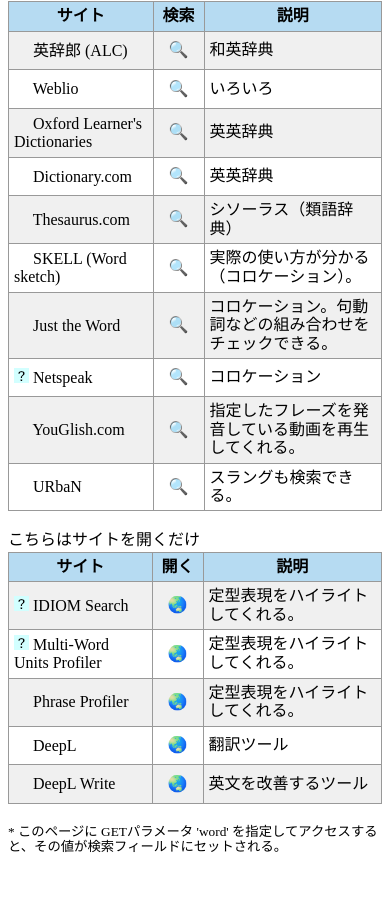
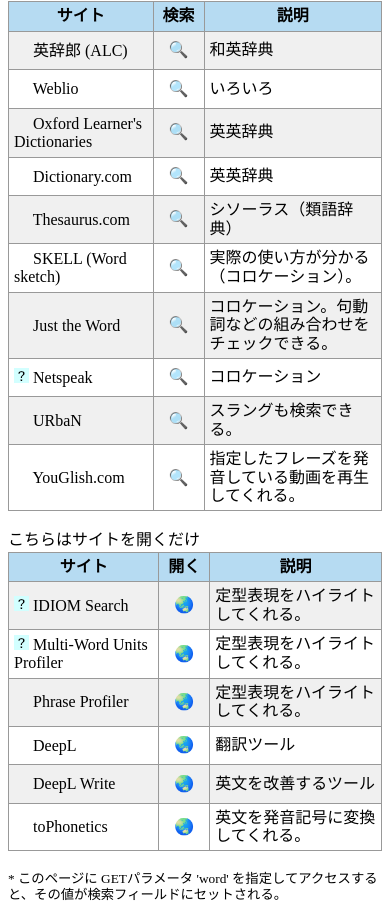
Before and after one commit to kura5/search-english-word, a PHP site: page / in a window 390 px wide. Shown: the part 108-1023 px from the top of the page. Before the commit the page ends 961 px from the top, so only its background shows below. Run offline with PHP 8.4, Linux system fonts and the light colour scheme.

Commit message:
載せているサイトの順番を変えた, etc.
ToPhoneticsサイトを追加したり。

```diff
--- a/public/index.php
+++ b/public/index.php
@@ -27,7 +27,7 @@ echo file_get_contents('./css/normalize.min.css');
 echo file_get_contents('./css/main.css');
 ?>
 </style>
-  <script src="js/main.js?t=3" defer></script>
+  <script src="js/main.js?t=4" defer></script>
 </head>
 <body>
     <main>
@@ -114,19 +114,19 @@ echo file_get_contents('./css/main.css');
         </tr>
         <tr>
           <td>
+            <img src="https://www.google.com/s2/favicons?domain=www.urbandictionary.com&amp;sz=15" height="15" width="15" alt="">
+            URbaN
+          </td>
+          <td><button id="btnUrban" class="btnSearch" title="このサイトで検索する">&#x1f50d;</button></td>
+          <td>スラングも検索できる。</td>
+        </tr>
+        <tr>
+          <td>
             <img src="https://www.google.com/s2/favicons?domain=youglish.com&amp;sz=15" height="15" width="15" alt="">
             YouGlish.com
           </td>
           <td><button id="btnYouGlish" class="btnSearch" title="このサイトで検索する">&#x1f50d;</button></td>
           <td>指定したフレーズを発音している動画を再生してくれる。</td>
-        </tr>
-        <tr>
-          <td>
-            <img src="https://www.google.com/s2/favicons?domain=www.urbandictionary.com&amp;sz=15" height="15" width="15" alt="">
-            URbaN
-          </td>
-          <td><button id="btnUrban" class="btnSearch" title="このサイトで検索する">&#x1f50d;</button></td>
-          <td>スラングも検索できる。</td>
         </tr>
         </tbody>
         </table>
@@ -181,6 +181,14 @@ echo file_get_contents('./css/main.css');
           <td><button id="btnDeepLWrite" class="btnOpen" title="サイトを開く">&#x1f30f;</button></td>
           <td>英文を改善するツール</td>
         </tr>
+        <tr>
+          <td>
+            <img src="https://www.google.com/s2/favicons?domain=tophonetics.com&amp;sz=15" height="15" width="15" alt="">
+            toPhonetics
+          </td>
+          <td><button id="btnToPhonetics" class="btnOpen" title="サイトを開く">&#x1f30f;</button></td>
+          <td>英文を発音記号に変換してくれる。</td>
+        </tr>
         </tbody>
         </table>
     </div>
--- a/public/js/main.js
+++ b/public/js/main.js
@@ -42,15 +42,15 @@ window.addEventListener('DOMContentLoaded', (event) => {
         const wordEscaped = encodeURIComponent(elmWord.value);
         window.open(`https://netspeak.org/#q=${wordEscaped}&corpus=web-en`, '_blank');
     });
+    document.querySelector('#btnUrban').addEventListener('click', () => {
+        if (elmWord.value == '') return;
+        const wordEscaped = encodeURIComponent(elmWord.value);
+        window.open(`https://www.urbandictionary.com/define.php?term=${wordEscaped}`, '_blank');
+    });
     document.querySelector('#btnYouGlish').addEventListener('click', () => {
         if (elmWord.value == '') return;
         const wordEscaped = encodeURIComponent(elmWord.value);
         window.open(`https://youglish.com/pronounce/${wordEscaped}/english?`, '_blank');
-    });
-    document.querySelector('#btnUrban').addEventListener('click', () => {
-        if (elmWord.value == '') return;
-        const wordEscaped = encodeURIComponent(elmWord.value);
-        window.open(`https://www.urbandictionary.com/define.php?term=${wordEscaped}`, '_blank');
     });
     document.querySelector('#btnIdiomSearch').addEventListener('click', () => {
         window.open(`https://idiomsearch.lsti.ucl.ac.be/`, '_blank');
@@ -67,4 +67,7 @@ window.addEventListener('DOMContentLoaded', (event) => {
     document.querySelector('#btnDeepLWrite').addEventListener('click', () => {
         window.open(`https://www.deepl.com/write`, '_blank');
     });
+    document.querySelector('#btnToPhonetics').addEventListener('click', () => {
+        window.open(`https://tophonetics.com/ja/`, '_blank');
+    });
 });
```
